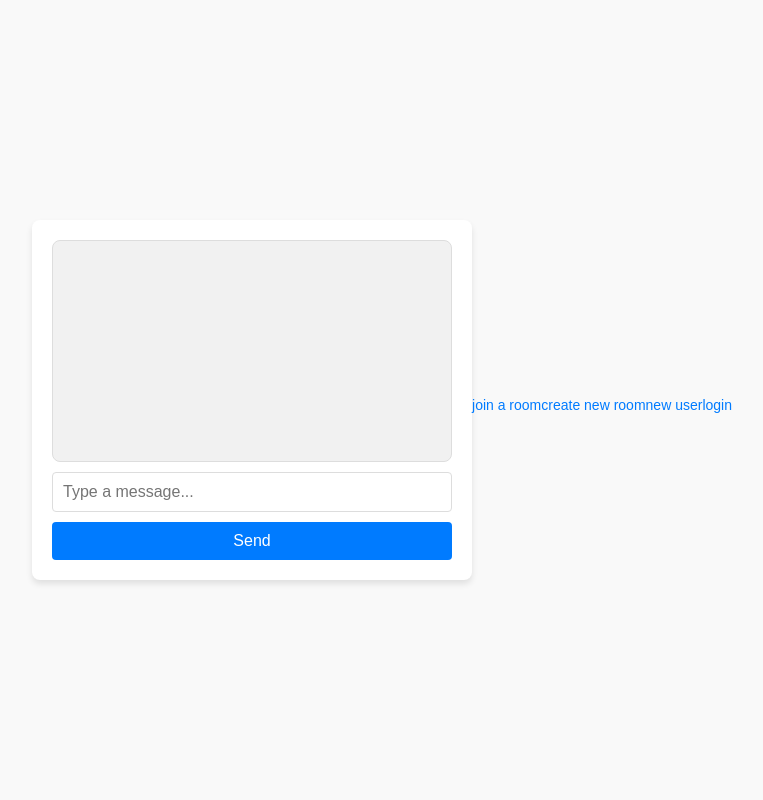
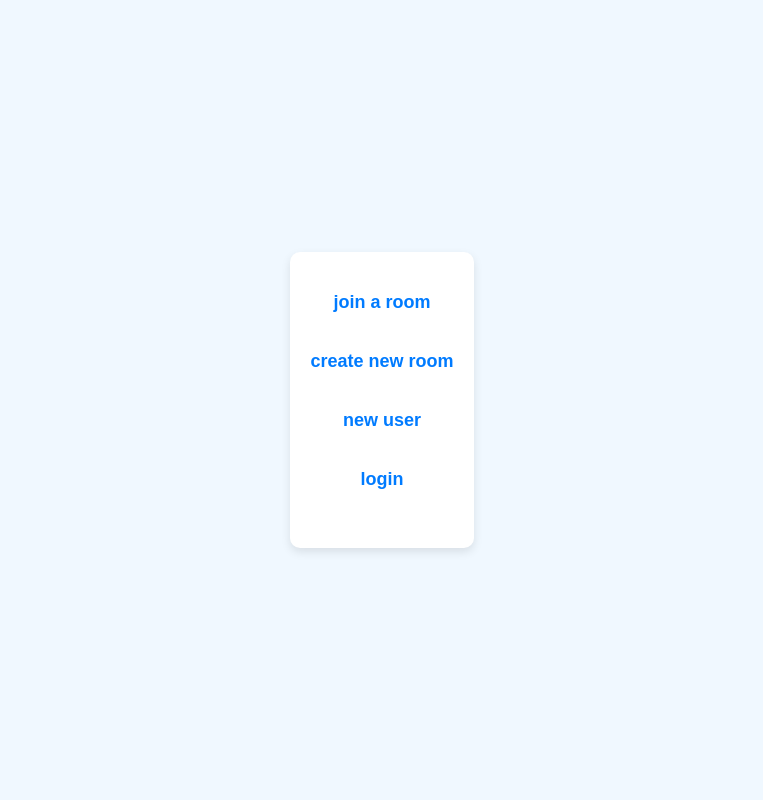
Before and after one commit to NiklasKaulfers/web-eng-hszg-iib23-chat, a PHP site: page /index.html in a window 1280 px wide. Shown: the whole page, without its empty margins (258-1021 px from the left). Run offline with PHP 8.4, Linux system fonts and the light colour scheme.

Commit message:
index style update and revert to normal functionality

```diff
--- a/index.html
+++ b/index.html
@@ -8,14 +8,11 @@
     <link rel="stylesheet" href="style/index.css">
 </head>
 <body>
-    <div id="chat-container">
-        <div id="chat-box"></div>
-        <input type="text" id="chat-input" placeholder="Type a message...">
-        <button id="send-btn">Send</button>
+    <div>
+        <a href="pickRoom.html">join a room</a><br/>
+        <a href="createRoom.html">create new room</a><br/>
+        <a href="registerUser.html">new user</a><br/>
+        <a href="login.html">login</a><br/>
     </div>
-    <a href="pickRoom.html">join a room</a><br/>
-    <a href="createRoom.html">create new room</a><br/>
-    <a href="registerUser.html">new user</a><br/>
-    <a href="login.html">login</a><br/>
 </body>
 </html>
--- a/style/index.css
+++ b/style/index.css
@@ -3,7 +3,7 @@ body {
     font-family: Arial, sans-serif;
     margin: 0;
     padding: 0;
-    background-color: #f9f9f9;
+    background-color: #f0f8ff; /* Light blue background */
     color: #333;
     display: flex;
     justify-content: center;
@@ -11,79 +11,34 @@ body {
     height: 100vh;
 }
 
+/* Center container */
+body > div {
+    text-align: center;
+    background: #fff;
+    padding: 30px 20px;
+    border-radius: 10px;
+    box-shadow: 0 4px 10px rgba(0, 0, 0, 0.1);
+}
+
+/* Links */
 a {
+    display: block;
+    margin: 10px 0;
     color: #007BFF;
     text-decoration: none;
-    font-size: 14px;
+    font-size: 18px;
+    font-weight: bold;
+    transition: color 0.3s;
 }
 
 a:hover {
-    text-decoration: underline;
+    color: #0056b3;
 }
 
-/* Chat container */
-#chat-container {
-    width: 100%;
-    max-width: 400px;
-    background: #ffffff;
-    border-radius: 8px;
-    box-shadow: 0 4px 6px rgba(0, 0, 0, 0.1);
-    padding: 20px;
-    display: flex;
-    flex-direction: column;
-    gap: 10px;
+/* Title */
+title {
+    font-size: 24px;
+    color: #333;
+    margin-bottom: 20px;
+    font-weight: bold;
 }
-
-#chat-box {
-    background: #f1f1f1;
-    border-radius: 8px;
-    padding: 10px;
-    height: 200px;
-    overflow-y: auto;
-    border: 1px solid #ddd;
-}
-
-#chat-box::-webkit-scrollbar {
-    width: 5px;
-}
-
-#chat-box::-webkit-scrollbar-thumb {
-    background: #bbb;
-    border-radius: 5px;
-}
-
-#chat-input {
-    padding: 10px;
-    font-size: 16px;
-    border: 1px solid #ddd;
-    border-radius: 4px;
-    outline: none;
-    flex-grow: 1;
-}
-
-#chat-input:focus {
-    border-color: #007BFF;
-    box-shadow: 0 0 3px rgba(0, 123, 255, 0.5);
-}
-
-#send-btn {
-    background: #007BFF;
-    color: #fff;
-    border: none;
-    padding: 10px 20px;
-    font-size: 16px;
-    border-radius: 4px;
-    cursor: pointer;
-    transition: background-color 0.3s;
-}
-
-#send-btn:hover {
-    background: #0056b3;
-}
-
-/* Links */
-body > a {
-    margin-top: 10px;
-    font-size: 14px;
-    text-align: center;
-}
```
